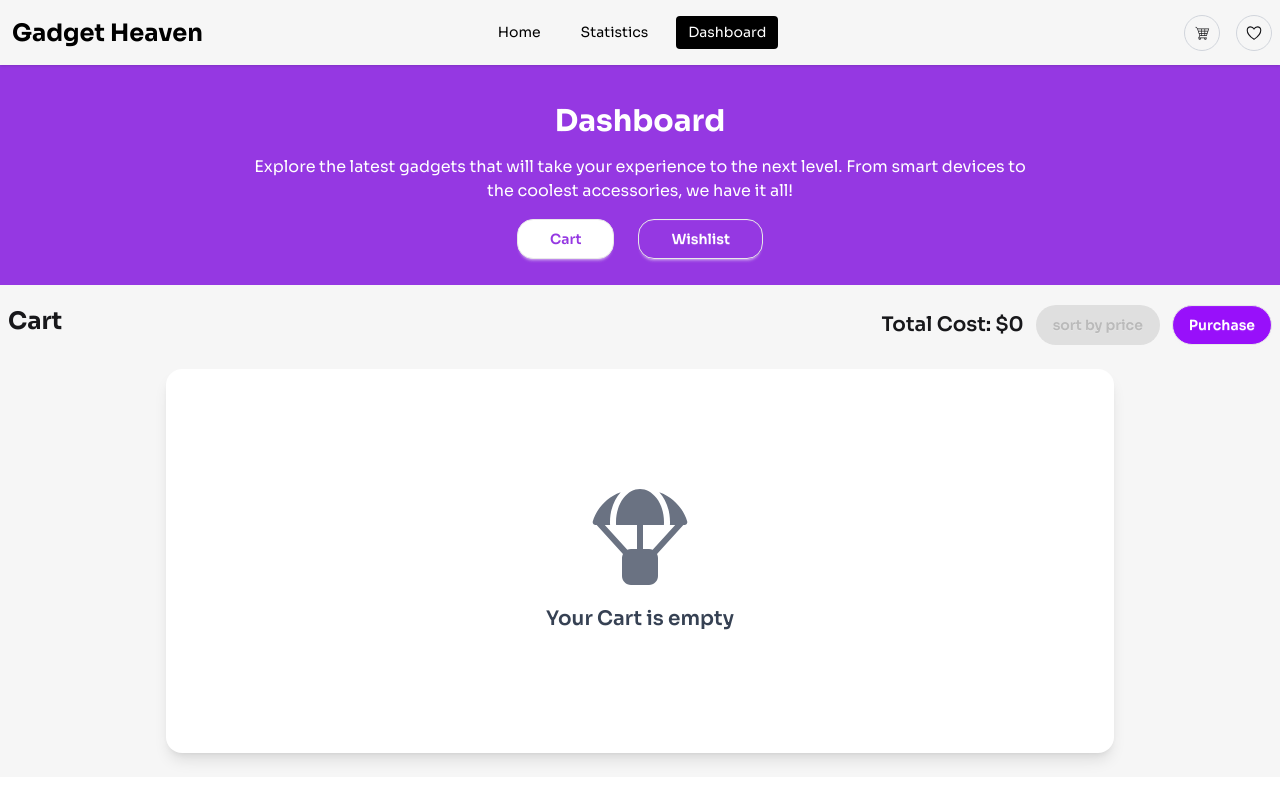
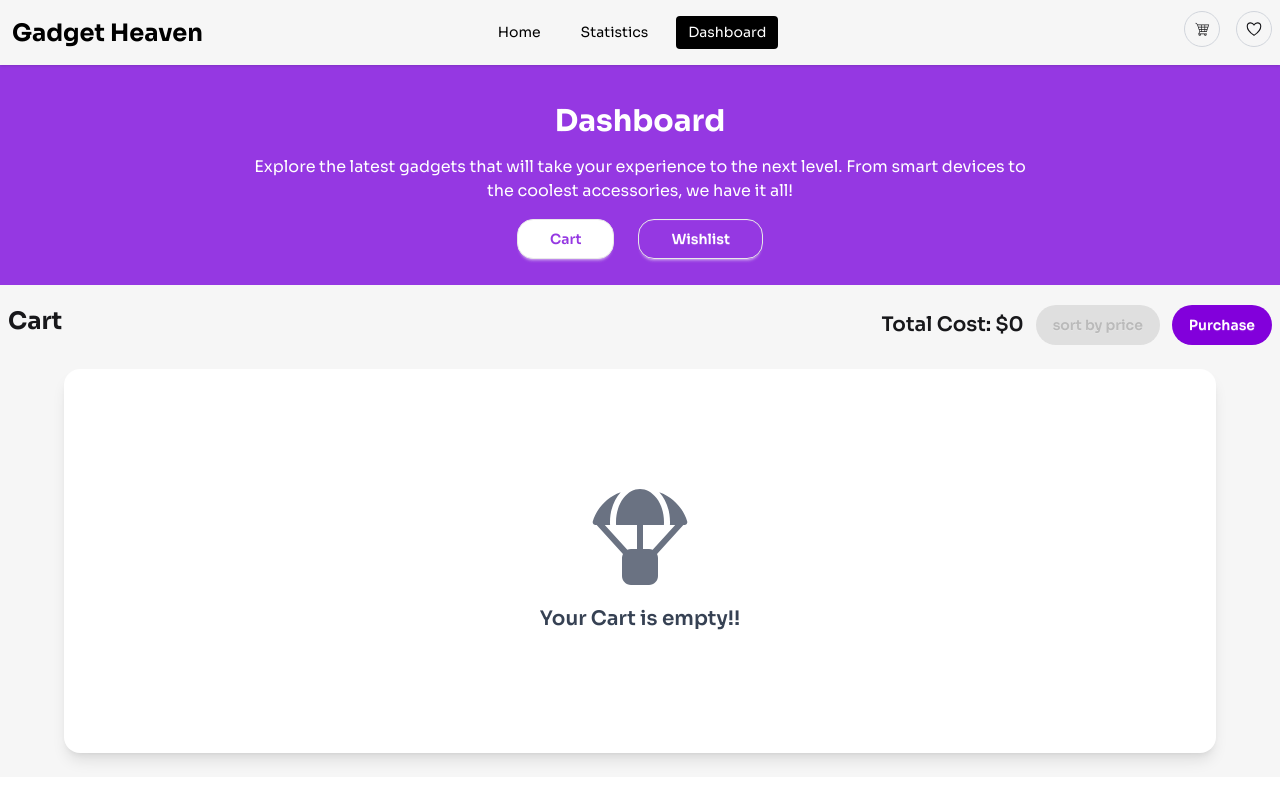
Before and after one commit to Morshedkhondokar/Assignment-8, a React (Vite) app: page /dashboard/cart in a window 1280 px wide. Shown: the top 800 px of the page. Built offline with nearby package versions, Linux system fonts and the light colour scheme.

Commit message:
how many product in your cart and wishlist show on the cart and wishlist icon

```diff
--- a/package.json
+++ b/package.json
@@ -22,6 +22,7 @@
     "react-rating": "^2.0.5",
     "react-rating-stars-component": "^2.2.0",
     "react-router": "^7.7.1",
+    "recharts": "^3.1.0",
     "tailwindcss": "^4.1.11"
   },
   "devDependencies": {
--- a/src/CartProvider/CartProvider.jsx
+++ b/src/CartProvider/CartProvider.jsx
@@ -5,15 +5,22 @@ import toast, { Toaster } from "react-hot-toast";
 
 const CartProvider = ({children}) => {
     const [cart, setCart] = useState(() => {
-        const get = localStorage.getItem("cart")
-        return get ? JSON.parse(get) : [];
+        const getCartDataFromLocal = localStorage.getItem("cart")
+        return getCartDataFromLocal ? JSON.parse(getCartDataFromLocal) : [];
     });
     const [totalPrice, setTotalprice] = useState()
     const [finalCost, setFinalCost] = useState(0)
 
     // add to cart
     const handleAddToCart = (product) => {
+
+        if (!product.availability) {
+        toast.error(`${product.product_name} is out of stock!`);
+        return;
+        }
+
         const exist = cart.find(item => item.product_id === product.product_id)
+
        if(exist){
             const updatedCart = cart.map(item => item.product_id === product.product_id
             ? { ...item, quantity: item.quantity + 1 } : item);
--- a/src/Components/Cart/Cart.jsx
+++ b/src/Components/Cart/Cart.jsx
@@ -23,7 +23,7 @@ const Cart = () => {
                         ''
                     }`}>sort by price</button>
                     <button
-                    // disabled={cart.length === 0}
+                    disabled={cart.length === 0}
                     onClick={hanslePurchase}
                     className='btn rounded-3xl text-white bg-purple-600 disabled:bg-purple-700'>Purchase</button>
                 </div>
@@ -37,12 +37,12 @@ const Cart = () => {
                     cart.map((item, index) => <CartItem key={index} item={item}></CartItem> )
                 }
            </div>
-           : <div className="flex flex-col items-center justify-center w-[400px] md:w-[700px] mx-auto lg:w-[948px] h-96
-                      bg-white rounded-2xl shadow-lg my-6">
+           : <div className="flex flex-col items-center justify-center w-[400px] md:w-[700px] mx-auto
+            lg:w-6xl h-96 bg-white rounded-2xl shadow-lg my-6">
                  {/* Empty Icon */}
                    <FaParachuteBox className='text-8xl text-gray-500' />
                  {/* Message */}
-                 <h2 className="text-xl font-semibold text-gray-700 mt-5">Your Cart is empty</h2>
+                 <h2 className="text-xl font-semibold text-gray-700 mt-5">Your Cart is empty!!</h2>
                </div>
           }
         </div>
--- a/src/Components/CartItem/CartItem.jsx
+++ b/src/Components/CartItem/CartItem.jsx
@@ -22,17 +22,18 @@ const CartItem = ({item}) => {
                    {/* Quantity Selector */}
                     <div className="bg-white h-10 rounded-2xl p-2 flex gap-2 w-fit shadow-lg mt-3">
                         <button
-                            onClick={() => quantityIncreased(item)}
+                            onClick={() => quantityDecreased(item)}
+
                             className="bg-purple-500 text-white size-7 rounded-full flex items-center justify-center text-lg font-bold
-                            hover:bg-purple-600 transition cursor-pointer">
-                            +
+                            hover:bg-purple-600 transition cursor-pointer"
+                            > -
                         </button>
                         <p className="font-semibold text-gray-800 text-lg w-6 text-center">{quantity}</p>
                         <button
-                            onClick={() => quantityDecreased(item)}
+                             onClick={() => quantityIncreased(item)}
                             className="bg-purple-500 text-white size-7 rounded-full flex items-center justify-center text-lg font-bold  hover:bg-purple-600 transition
-                            cursor-pointer">
-                            -
+                            cursor-pointer"
+                            > +
                         </button>
                     </div>
 
--- a/src/Components/Details/Details.jsx
+++ b/src/Components/Details/Details.jsx
@@ -5,12 +5,14 @@ import { Button } from '@mui/material';
 import { TiHeartFullOutline } from "react-icons/ti";
 import { MdShoppingCartCheckout } from "react-icons/md";
 import CartContext from '../../Context/CartContext';
+import WishlistContext from '../../Context/WishlistContext';
 
 
 const Details = () => {
     const [productsDetails, setProductsDetails] = useState([]);
     const {productId} = useParams()
     const {handleAddToCart} = useContext(CartContext)
+    const {addWishlist,wishlist} = useContext(WishlistContext)
 
 
     useEffect( () => {
@@ -19,8 +21,11 @@ const Details = () => {
         .then(data => setProductsDetails(data))
     },[])
 
-      const detailsProduct = productsDetails.find((item) => item.product_id === productId
-  );
+      const detailsProduct = productsDetails.find((item) => item.product_id === productId);
+    const isWishlist =  detailsProduct
+  ? wishlist.some(item => item.product_id === detailsProduct.product_id)
+  : false;
+
      if (!detailsProduct) {
     return <h1 className="text-center mt-10">Loading product...</h1>;
   }
@@ -38,7 +43,7 @@ const Details = () => {
             <div className='flex flex-col lg:flex-row w-[380px] md:w-[680px] lg:w-5xl mx-auto p-3 md:p-6 bg-white mb-10 rounded-2xl -mt-40 md:-mt-40 gap-5'>
               {/* image */}
                 <div className='w-[350px] md:w-[620px]  lg:w-[440px] md:h-[460px]'>
-                  <img className='object-cover lg:h-[460px]  rounded-2xl' src={detailsProduct.product_image}
+                  <img className='object-cover w-full h-full  rounded-2xl' src={detailsProduct.product_image}
                   alt={detailsProduct.product_name} />
                 </div>
                 <div>
@@ -86,8 +91,12 @@ const Details = () => {
                     <Button
                     onClick={() => handleAddToCart(detailsProduct)}
                      variant="contained"   className="!bg-[#9538e2] !hover:bg-[#7d29b7] text-white !rounded-4xl">Add To Cart <MdShoppingCartCheckout className='ml-3 text-xl'/></Button>
-                    <button className='text-4xl p-1 rounded-full border border-gray-300 hover:shadow-md  transition cursor-pointer'><TiHeartFullOutline  className='text-2xl
-                    hover:text-[#9538e2] text-[#757478]'/></button>
+                    <button
+                    onClick={() => addWishlist(detailsProduct)}
+                    className='text-4xl p-1 rounded-full border border-gray-300 hover:shadow-md  transition cursor-pointer'><TiHeartFullOutline  className={isWishlist ? 'text-2xl text-purple-700':
+                      'text-2xl hover:text-[#9538e2] text-[#757478]'
+                    }/>
+                    </button>
                    </div>
                 </div>
             </div>
--- a/src/Components/Navbar/Navbar.jsx
+++ b/src/Components/Navbar/Navbar.jsx
@@ -1,11 +1,15 @@
-import React from 'react';
-import { NavLink, useLocation } from 'react-router';
+import React, { useContext } from 'react';
+import { Link, NavLink, useLocation } from 'react-router';
 import { GiShoppingCart } from "react-icons/gi";
 import { IoHeartOutline } from "react-icons/io5";
+import WishlistContext from '../../Context/WishlistContext';
+import CartContext from '../../Context/CartContext';
 
 const Navbar = () => {
+    const {cart} = useContext(CartContext);
+    const {wishlist} = useContext(WishlistContext);
     const location = useLocation();
-    const isHome = location.pathname === '/'
+    const isHome = location.pathname === '/';
 
     const Links =(
         <>
@@ -38,6 +42,14 @@ const Navbar = () => {
   {/* icons container */}
   <div className="flex items-center gap-4  rounded-full">
     {/* cart icon */}
+   <div>
+   <Link>
+    <button className='relative'>
+      {
+        cart.length > 0 && <span className='absolute -top-1 -right-1 text-xs text-white bg-red-500 rounded-full size-4'>
+                {cart.length}
+              </span>
+      }
          <GiShoppingCart className={`
           transition-all cursor-pointer duration-300 ease-in-out
           ${isHome
@@ -45,8 +57,19 @@ const Navbar = () => {
             : "text-4xl p-2 rounded-full border border-gray-300 hover:shadow-md hover:bg-gray-100"
           }`
         }/>
+    </button>
+   </Link>
+   </div>
 
     {/* wishlist icon */}
+   <div>
+      <Link to='/dashboard/wishlist'>
+          <button className='relative'>
+            {
+              wishlist.length > 0 && <span className='absolute -top-1 -right-1 text-xs text-white bg-red-500 rounded-full size-4'>
+                {wishlist.length}
+              </span>
+            }
               <IoHeartOutline className={`
                 transition-all cursor-pointer duration-300 ease-in-out
                 ${isHome
@@ -54,6 +77,9 @@ const Navbar = () => {
                   : "text-4xl p-2 rounded-full border border-gray-300 hover:shadow-md hover:bg-gray-100"
                 }`
               }/>
+          </button>
+      </Link>
+   </div>
   </div>
 </div>
 
--- a/src/Components/Wishlist/Wishlist.jsx
+++ b/src/Components/Wishlist/Wishlist.jsx
@@ -1,9 +1,31 @@
-import React from 'react';
+import React, { useContext } from 'react';
+import { FaParachuteBox } from 'react-icons/fa6';
+import WishlistContext from '../../Context/WishlistContext';
+import WishlistItem from '../WishlistItem/WishlistItem';
 
 const Wishlist = () => {
+    const {wishlist} = useContext(WishlistContext)
     return (
-        <div>
-           <h1 className='bg-red-500'>Hello Wishlist</h1>
+        <div className='my-5 px-2'>
+           <div className='flex justify-between'>
+            <h1 className='text-2xl font-bold'>Wishlist</h1>
+           </div>
+           {/* cart item  */}
+          {
+            wishlist.length !== 0 ?
+            <div className='mt-8 mb-16'>
+                {
+                    wishlist.map((item, index) => <WishlistItem key={index} item={item}></WishlistItem> )
+                }
+           </div>
+           : <div className="flex flex-col items-center justify-center w-[400px] md:w-[700px] mx-auto
+                    lg:w-6xl h-96  bg-white rounded-2xl shadow-lg my-6">
+                 {/* Empty Icon */}
+                   <FaParachuteBox className='text-8xl text-gray-500' />
+                 {/* Message */}
+                 <h2 className="text-xl font-semibold text-gray-700 mt-5">Your Wishlist is empty!!</h2>
+               </div>
+          }
         </div>
     );
 };
--- /dev/null
+++ b/src/Components/WishlistItem/WishlistItem.jsx
@@ -0,0 +1,34 @@
+import React, { useContext } from 'react';
+import WishlistContext from '../../Context/WishlistContext';
+import { IoIosCloseCircle } from "react-icons/io";
+
+const WishlistItem = ({item}) => {
+    const {product_name,product_image,description,price} = item;
+    const {handleRemovewishlist} = useContext(WishlistContext)
+
+    return (
+              <div className='bg-white rounded-2xl p-2 md:p-6 flex justify-between mb-3'>
+                  {/* cart img */}
+                  <div className='flex gap-3 md:gap-6'>
+                      <div className='w-[140px] h-[130px] md:w-[200px] md:h-[180px] flex-shrink-0'>
+                          <img className='w-full h-full object-cover rounded-2xl' src={product_image} alt="" />
+                      </div>
+                      {/* cart title */}
+                      <div className='flex flex-col justify-center items-center '>
+                      <div className='space-y-2 md:space-y-4'>
+                              <h1 className='font-bold text-[14px] md:text-xl'>{product_name}</h1>
+                              <p className='text-[#6c6b6f] md:my-2 text-[12px] md:text-[18px] font-medium'>{description}</p>
+                              <h5 className='font-semibold text-[13px] md:text-xl'>Price: ${price}</h5>
+                          </div>
+                      </div>
+                  </div>
+                      <div>
+                          <button
+                          onClick={() => handleRemovewishlist(item)}
+                          ><IoIosCloseCircle  className="text-2xl md:text-3xl text-red-500 cursor-pointer "/></button>
+                      </div>
+              </div>
+    );
+};
+
+export default WishlistItem;
--- a/src/Context/WishlistContext.jsx
+++ b/src/Context/WishlistContext.jsx
@@ -0,0 +1,5 @@
+import React, { createContext } from 'react';
+
+const WishlistContext = createContext();
+
+export default WishlistContext;
--- /dev/null
+++ b/src/ErrorPage/ErrorPage.jsx
@@ -0,0 +1,24 @@
+import React from 'react';
+import { Link } from 'react-router';
+
+const ErrorPage = () => {
+    return (
+    <div className="flex flex-col items-center justify-center h-screen bg-gray-100 text-center px-4">
+            <h1 className="text-9xl font-bold text-purple-600">404</h1>
+            <h2 className="text-2xl font-semibold text-gray-800 mt-4">
+                Oops! Page Not Found
+            </h2>
+            <p className="text-gray-500 mt-2">
+                The page you are looking for might have been removed or is temporarily unavailable.
+            </p>
+            <Link
+                to="/"
+                className="mt-6 px-6 py-3 bg-purple-600 text-white rounded-xl hover:bg-purple-700 transition"
+            >
+                Back to Home
+            </Link>
+    </div>
+    );
+};
+
+export default ErrorPage;
--- /dev/null
+++ b/src/WishlistProvider/WishlistProvider.jsx
@@ -0,0 +1,42 @@
+import React, { useEffect, useState } from 'react';
+import WishlistContext from '../Context/WishlistContext';
+import toast from 'react-hot-toast';
+
+const WishlistProvider = ({children}) => {
+    const [wishlist, setWishlist] = useState(() => {
+        const getWishlistDataFromLocal = localStorage.getItem('wishlist');
+        return getWishlistDataFromLocal ? JSON.parse(getWishlistDataFromLocal) : [];
+    });
+
+    const addWishlist = (product) => {
+        const exists = wishlist.find(item => item.product_id === product.product_id)
+        if(!exists){
+            setWishlist([product,...wishlist])
+            toast.success(`${product.product_name} alredy in wishlist`)
+        }else{
+            toast(`${product.product_name} alredy in wishlist`, {
+                icon: '😊',
+                });
+        }
+    }
+
+    // Remove from cart
+    const handleRemovewishlist = (product) => {
+        const removeItem = wishlist.filter(item => item.product_id !== product.product_id)
+        setWishlist(removeItem)
+        toast.error(`${product.product_name} remove frome wishlist ❌`)
+    }
+
+
+    // wishlist data save in localstorage
+    useEffect( () => {
+        localStorage.setItem('wishlist',JSON.stringify(wishlist))
+    },[wishlist])
+    return (
+       <WishlistContext.Provider value={{addWishlist,wishlist,handleRemovewishlist}}>
+            {children}
+       </WishlistContext.Provider>
+    );
+};
+
+export default WishlistProvider;
--- a/src/main.jsx
+++ b/src/main.jsx
@@ -9,11 +9,14 @@ import Details from './Components/Details/Details.jsx'
 import Cart from './Components/Cart/Cart.jsx'
 import Wishlist from './Components/Wishlist/Wishlist.jsx'
 import CartProvider from './CartProvider/CartProvider.jsx'
+import WishlistProvider from './WishlistProvider/WishlistProvider.jsx'
+import ErrorPage from './ErrorPage/ErrorPage.jsx'
 
 const router = createBrowserRouter([
   {
     path: "/",
     element: <App></App>,
+    errorElement: <ErrorPage></ErrorPage>,
     children:[
       {
         path:'/',
@@ -50,8 +53,10 @@ const router = createBrowserRouter([
 ])
 
 createRoot(document.getElementById('root')).render(
-  <CartProvider>
-    <RouterProvider router={router}/>
-  </CartProvider>
+  <WishlistProvider>
+    <CartProvider>
+      <RouterProvider router={router}/>
+    </CartProvider>
+  </WishlistProvider>
 
 )
```
Also changed, not shown: 1 other file (tests, documents, lock files or other folders). Lines whose indentation alone changed are shown as unchanged.
